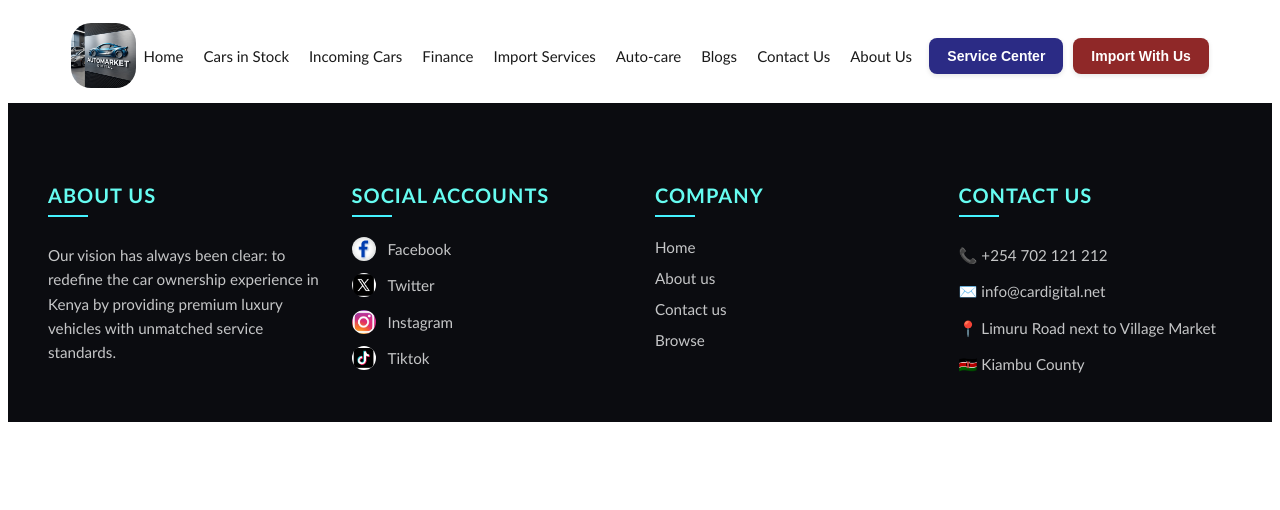
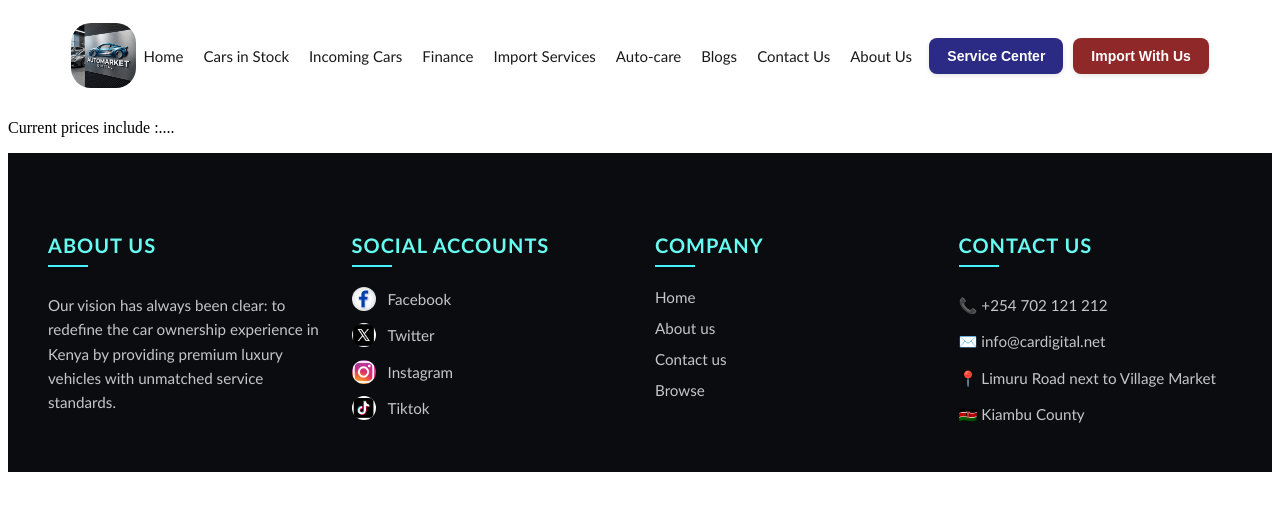
Before and after one commit to viktor-at-dev/carsoko, a React (Vite) app: page /Finance in a window 1280 px wide. Shown: the top 510 px of the page. Built offline with nearby package versions, Linux system fonts and the light colour scheme.

Commit message:
improved ui

```diff
--- a/src/pages/finance/Finance.jsx
+++ b/src/pages/finance/Finance.jsx
@@ -1,5 +1,7 @@
 export default function Finance(){
     return(
-        <div></div>
+        <div>
+            <p>Current prices include :....</p>
+        </div>
     )
 }
```
